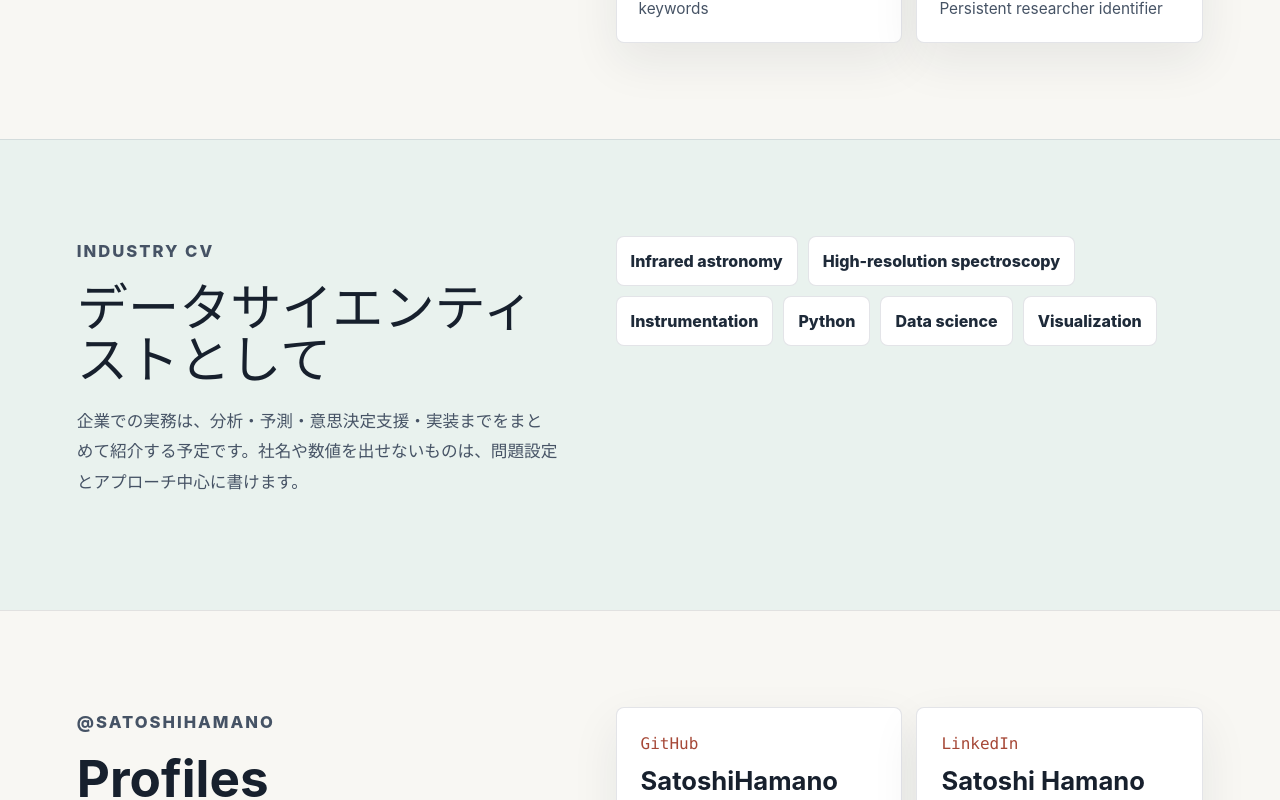
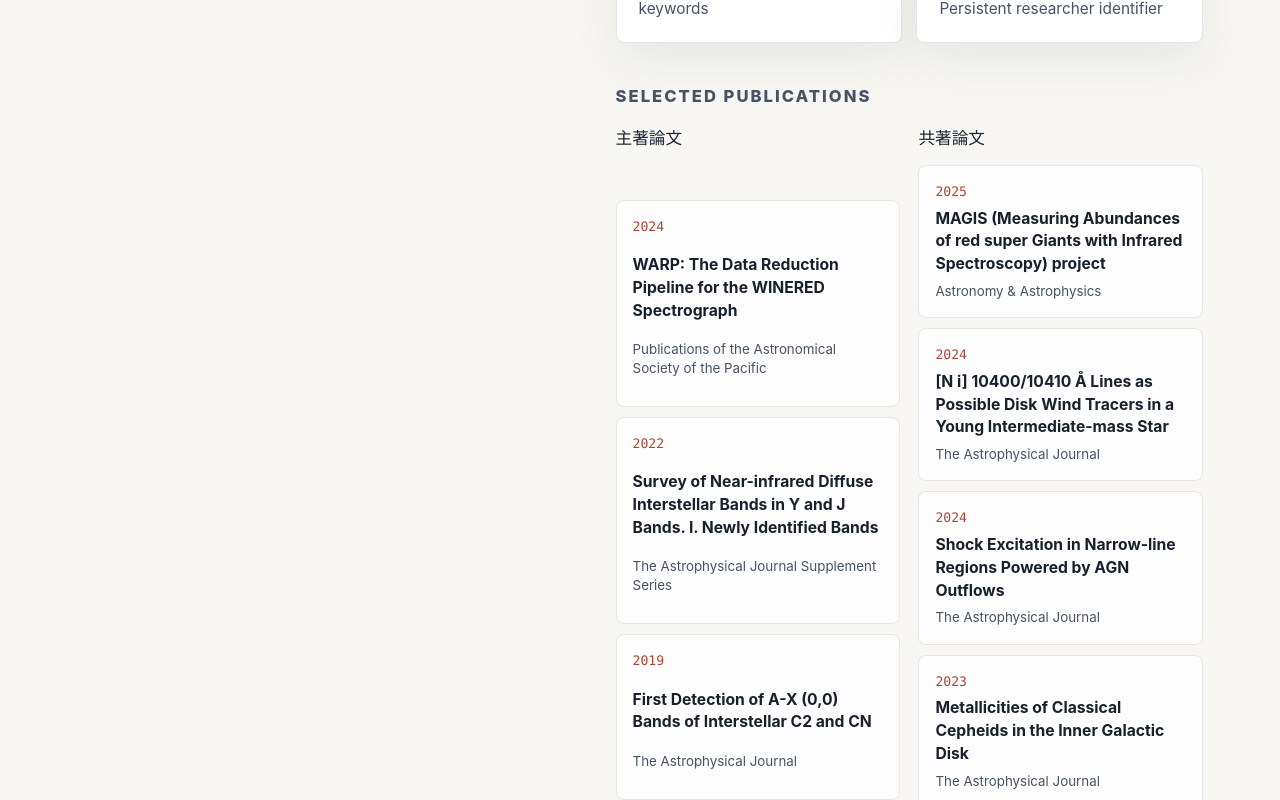
Before and after one commit to SatoshiHamano/SatoshiHamano.github.io, a React (Vite) app: page / in a window 1280 px wide. Shown: the part 1460-2260 px from the top of the page. Built offline with nearby package versions, Linux system fonts and the light colour scheme.

Commit message:
Add selected publication lists

```diff
--- a/src/App.css
+++ b/src/App.css
@@ -294,6 +294,52 @@ h3 {
   font-size: 0.96rem;
 }
 
+.publication-block {
+  margin-top: 24px;
+}
+
+.publication-columns {
+  display: grid;
+  gap: 18px;
+  grid-template-columns: repeat(2, minmax(0, 1fr));
+}
+
+.publication-list {
+  display: grid;
+  gap: 10px;
+}
+
+.publication-list h3 {
+  margin-bottom: 4px;
+}
+
+.paper-row {
+  background: rgba(255, 255, 255, 0.78);
+  border: 1px solid rgba(28, 37, 65, 0.1);
+  border-radius: 8px;
+  color: #17202d;
+  display: grid;
+  gap: 6px;
+  padding: 16px;
+  text-decoration: none;
+}
+
+.paper-row span {
+  color: #a64837;
+  font-family: ui-monospace, SFMono-Regular, Menlo, monospace;
+  font-size: 0.82rem;
+}
+
+.paper-row strong {
+  font-size: 0.98rem;
+  line-height: 1.45;
+}
+
+.paper-row small {
+  color: #465365;
+  line-height: 1.45;
+}
+
 .career-band {
   background: #e9f2ee;
 }
@@ -462,6 +508,10 @@ footer {
     grid-template-columns: 1fr;
   }
 
+  .publication-columns {
+    grid-template-columns: 1fr;
+  }
+
   .contact-note {
     grid-column: auto;
   }
--- a/src/App.tsx
+++ b/src/App.tsx
@@ -19,6 +19,9 @@ const text = {
       '赤外線高分散分光、星間物質、装置開発に関する研究の入口です。論文や研究者IDへのリンクをここにまとめ、詳しい研究内容は少しずつ追加していきます。',
     researchItems: ['赤外線天文学', '高分散分光観測', '装置開発とデータ解析'],
     researchItemNote: '関連する研究テーマ、論文、観測データへのメモを追加していきます。',
+    publicationsTitle: 'Selected publications',
+    firstAuthorTitle: '主著論文',
+    coauthorTitle: '共著論文',
     careerTitle: 'データサイエンティストとして',
     careerCopy:
       '企業での実務は、分析・予測・意思決定支援・実装までをまとめて紹介する予定です。社名や数値を出せないものは、問題設定とアプローチ中心に書けます。',
@@ -49,6 +52,9 @@ const text = {
       'A compact entry point for work around infrared high-resolution spectroscopy, interstellar matter, and instrumentation. Research profile links live here; deeper notes can be added over time.',
     researchItems: ['Infrared astronomy', 'High-resolution spectroscopy', 'Instrumentation and data analysis'],
     researchItemNote: 'Notes on related themes, papers, and observational data will be added here.',
+    publicationsTitle: 'Selected publications',
+    firstAuthorTitle: 'First-author papers',
+    coauthorTitle: 'Co-authored papers',
     careerTitle: 'Industry Data Science',
     careerCopy:
       'Industry work can be summarized through problem settings, modeling choices, decision support, and implementation work, even when company names or exact metrics stay private.',
@@ -102,6 +108,72 @@ const profileLinks = [
     value: 'Satoshi Hamano',
     href: 'https://www.linkedin.com/in/satoshi-hamano-6800ba391/',
     note: 'Professional profile and career network',
+  },
+]
+
+const firstAuthorPapers = [
+  {
+    year: '2024',
+    title: 'WARP: The Data Reduction Pipeline for the WINERED Spectrograph',
+    venue: 'Publications of the Astronomical Society of the Pacific',
+    href: 'https://arxiv.org/abs/2401.04876',
+  },
+  {
+    year: '2022',
+    title: 'Survey of Near-infrared Diffuse Interstellar Bands in Y and J Bands. I. Newly Identified Bands',
+    venue: 'The Astrophysical Journal Supplement Series',
+    href: 'https://arxiv.org/abs/2206.03131',
+  },
+  {
+    year: '2019',
+    title: 'First Detection of A-X (0,0) Bands of Interstellar C2 and CN',
+    venue: 'The Astrophysical Journal',
+    href: 'https://doi.org/10.3847/1538-4357/ab2e0f',
+  },
+  {
+    year: '2016',
+    title: 'Near Infrared Diffuse Interstellar Bands Toward the Cygnus OB2 Association',
+    venue: 'The Astrophysical Journal',
+    href: 'https://doi.org/10.3847/0004-637X/821/1/42',
+  },
+  {
+    year: '2015',
+    title: 'Near-infrared diffuse interstellar bands in 0.91-1.32 μm',
+    venue: 'The Astrophysical Journal',
+    href: 'https://doi.org/10.1088/0004-637X/800/2/137',
+  },
+]
+
+const coauthorPapers = [
+  {
+    year: '2025',
+    title: 'MAGIS (Measuring Abundances of red super Giants with Infrared Spectroscopy) project',
+    venue: 'Astronomy & Astrophysics',
+  },
+  {
+    year: '2024',
+    title: '[N i] 10400/10410 Å Lines as Possible Disk Wind Tracers in a Young Intermediate-mass Star',
+    venue: 'The Astrophysical Journal',
+  },
+  {
+    year: '2024',
+    title: 'Shock Excitation in Narrow-line Regions Powered by AGN Outflows',
+    venue: 'The Astrophysical Journal',
+  },
+  {
+    year: '2023',
+    title: 'Metallicities of Classical Cepheids in the Inner Galactic Disk',
+    venue: 'The Astrophysical Journal',
+  },
+  {
+    year: '2022',
+    title: 'Highly Sensitive, Non-cryogenic NIR High-resolution Spectrograph, WINERED',
+    venue: 'Publications of the Astronomical Society of the Pacific',
+  },
+  {
+    year: '2021',
+    title: 'Effective temperatures of red supergiants estimated from line-depth ratios in the YJ bands',
+    venue: 'Monthly Notices of the Royal Astronomical Society',
   },
 ]
 
@@ -203,6 +275,31 @@ function App() {
               </a>
             ))}
           </div>
+          <div className="publication-block">
+            <p className="section-kicker">{t.publicationsTitle}</p>
+            <div className="publication-columns">
+              <section className="publication-list" aria-labelledby="first-author-papers">
+                <h3 id="first-author-papers">{t.firstAuthorTitle}</h3>
+                {firstAuthorPapers.map((paper) => (
+                  <a className="paper-row" href={paper.href} key={paper.title}>
+                    <span>{paper.year}</span>
+                    <strong>{paper.title}</strong>
+                    <small>{paper.venue}</small>
+                  </a>
+                ))}
+              </section>
+              <section className="publication-list" aria-labelledby="coauthor-papers">
+                <h3 id="coauthor-papers">{t.coauthorTitle}</h3>
+                {coauthorPapers.map((paper) => (
+                  <article className="paper-row" key={paper.title}>
+                    <span>{paper.year}</span>
+                    <strong>{paper.title}</strong>
+                    <small>{paper.venue}</small>
+                  </article>
+                ))}
+              </section>
+            </div>
+          </div>
         </div>
       </section>
 
```
